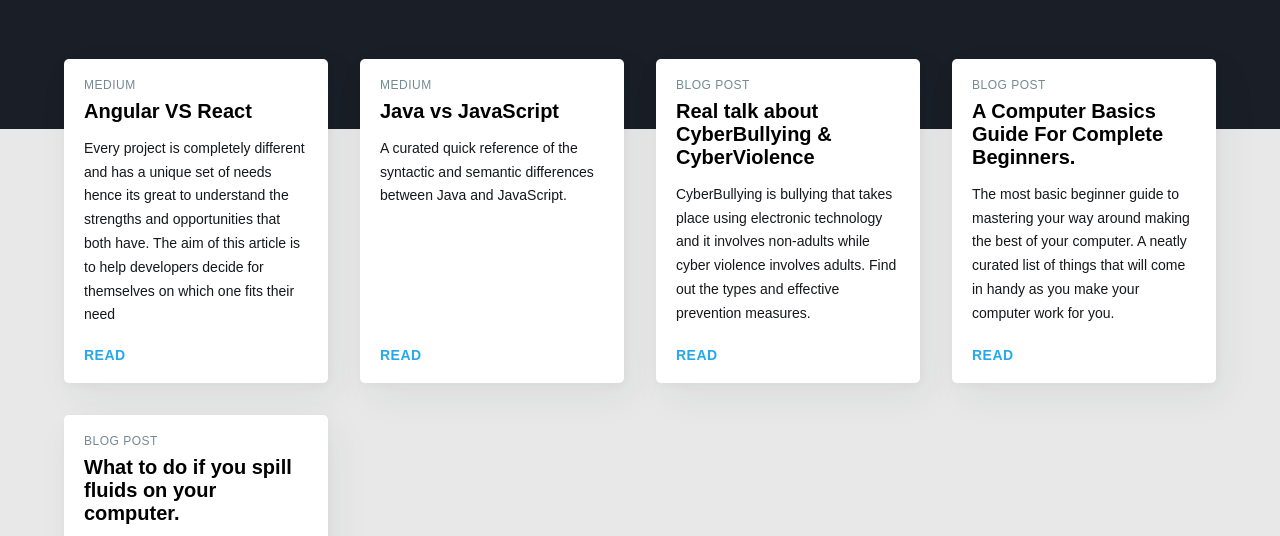
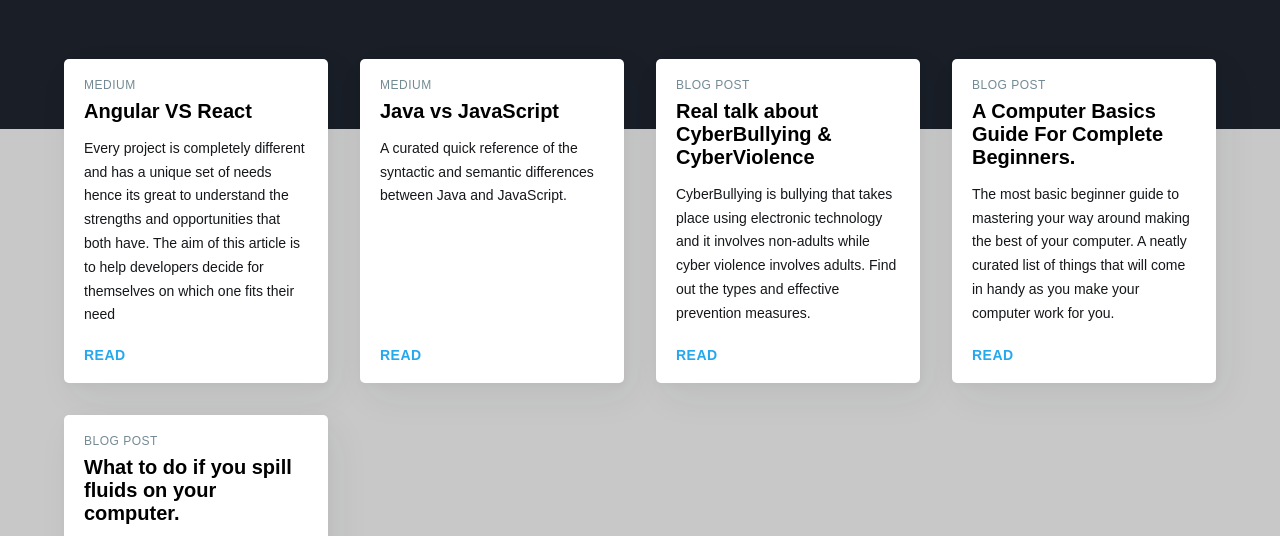
Before and after one commit to kelvinkamau/blog, a website: page index.html in a window 1280 px wide. Shown: the part 241-777 px from the top of the page. Drawn offline with Linux system fonts and the light colour scheme.

Commit message:
exciting updates

```diff
--- a/css/app.css
+++ b/css/app.css
@@ -24,7 +24,7 @@ body {
     overflow-x: hidden;
     -moz-osx-font-smoothing: grayscale;
     -webkit-font-smoothing: antialiased;
-    background:#E8E8E8;
+    background: #C8C8C8;
     font-family: 'Source Sans Pro', sans-serif
 }
 
--- a/package.json
+++ b/package.json
@@ -8,14 +8,14 @@
   },
   "repository": {
     "type": "git",
-    "url": "git+https://github.com/bchiang7/writing.git"
+    "url": "git+https://github.com/kelvinkamau/writing.git"
   },
   "author": "",
   "license": "ISC",
   "bugs": {
-    "url": "https://github.com/bchiang7/writing/issues"
+    "url": "https://github.com/kelvinkamau/writing/issues"
   },
-  "homepage": "https://github.com/bchiang7/writing#readme",
+  "homepage": "https://github.com/kelvinkamau/writing#readme",
   "dependencies": {},
   "devDependencies": {
     "browser-sync": "^2.23.6",
```
